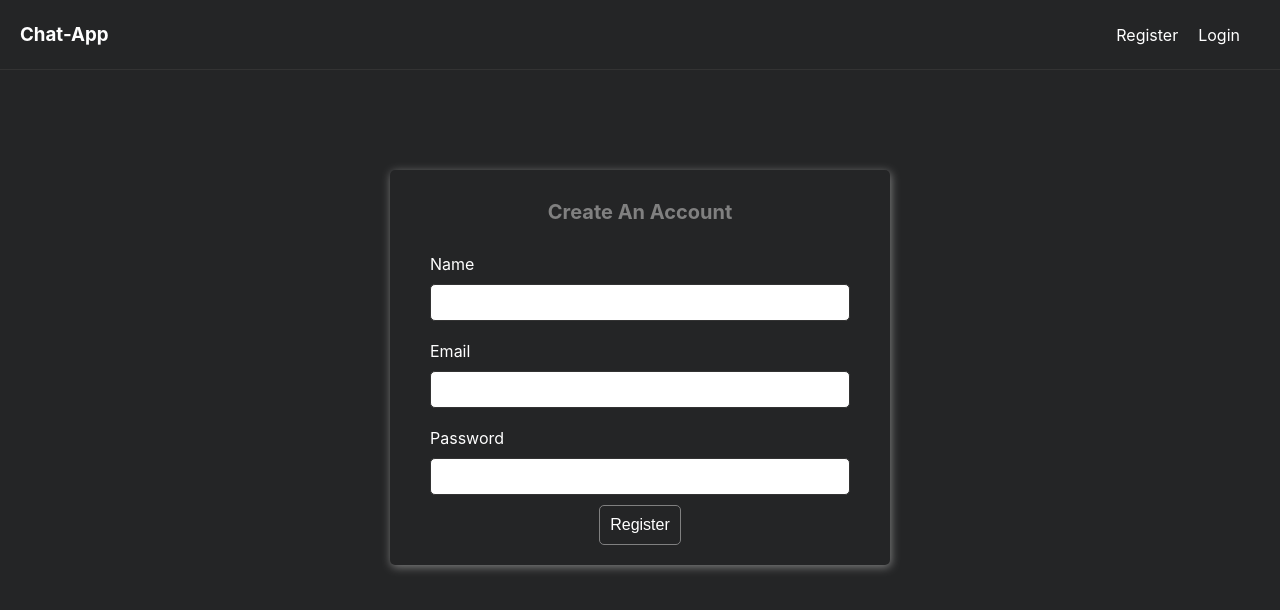
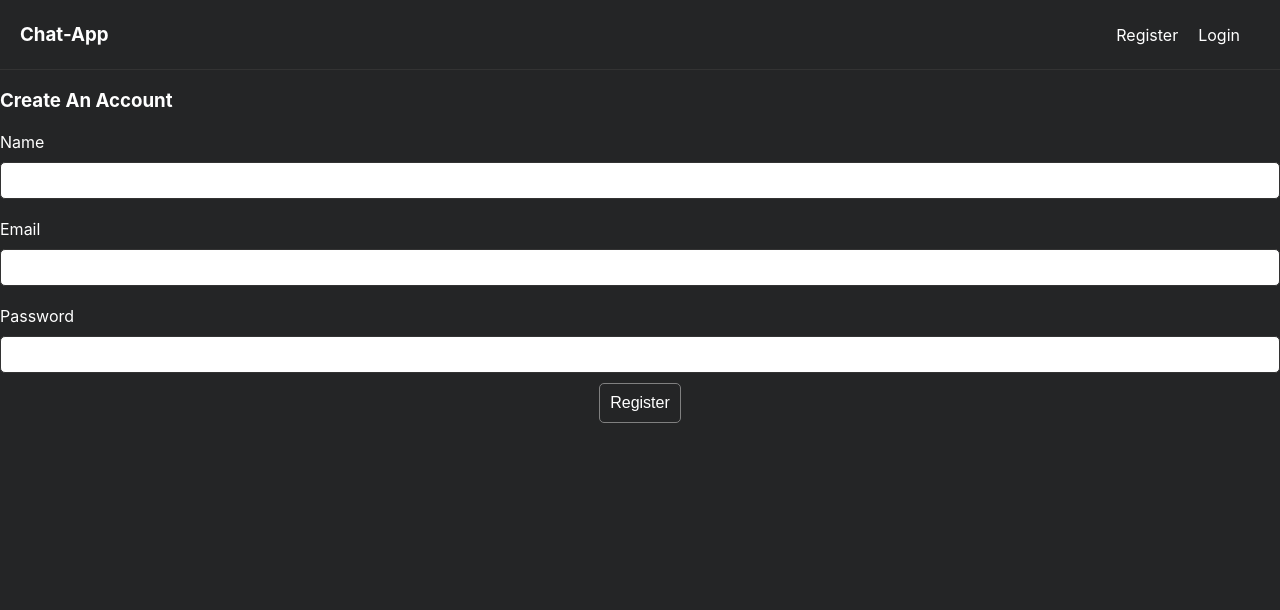
Before and after one commit to Muhiq146/chat-app, a React (Create React App) app: page /register in a window 1280 px wide. Shown: the top 610 px of the page. Built offline with nearby package versions, Linux system fonts and the light colour scheme; no server answers.

Commit message:
Update App.css

```diff
--- a/src/App.css
+++ b/src/App.css
@@ -31,7 +31,7 @@ nav div a {
   margin-right: 20px;
 }
 
-section {
+.section {
   max-width: 500px;
   margin: 0 auto;
   margin-top: 100px;
@@ -40,13 +40,13 @@ section {
   border-radius: 5px;
 }
 
-section h3 {
+.section h3 {
   text-align: center;
   font-size: 20px;
   color: var(--color-4);
 }
 
-section .form {
+.section .form {
   margin-top: 30px;
   padding: 0px 20px;
 }
@@ -215,10 +215,14 @@ section .form {
 .message_wrapper {
   margin-top: 5px;
   padding: 0px 5px;
-  margin-bottom: 3%;
+  /* margin-bottom: 3%; */
 }
 .message_wrapper img {
   width: 100%;
+  border-radius: 5px;
+}
+.message_wrapper video {
+  /* width: 100%; */
   border-radius: 5px;
 }
 .message_wrapper p {
@@ -237,7 +241,7 @@ section .form {
   text-align: right;
 }
 .me {
-  background: var(--color-3);
+  background: skyblue;
   color: white;
 }
 .friend {
```
